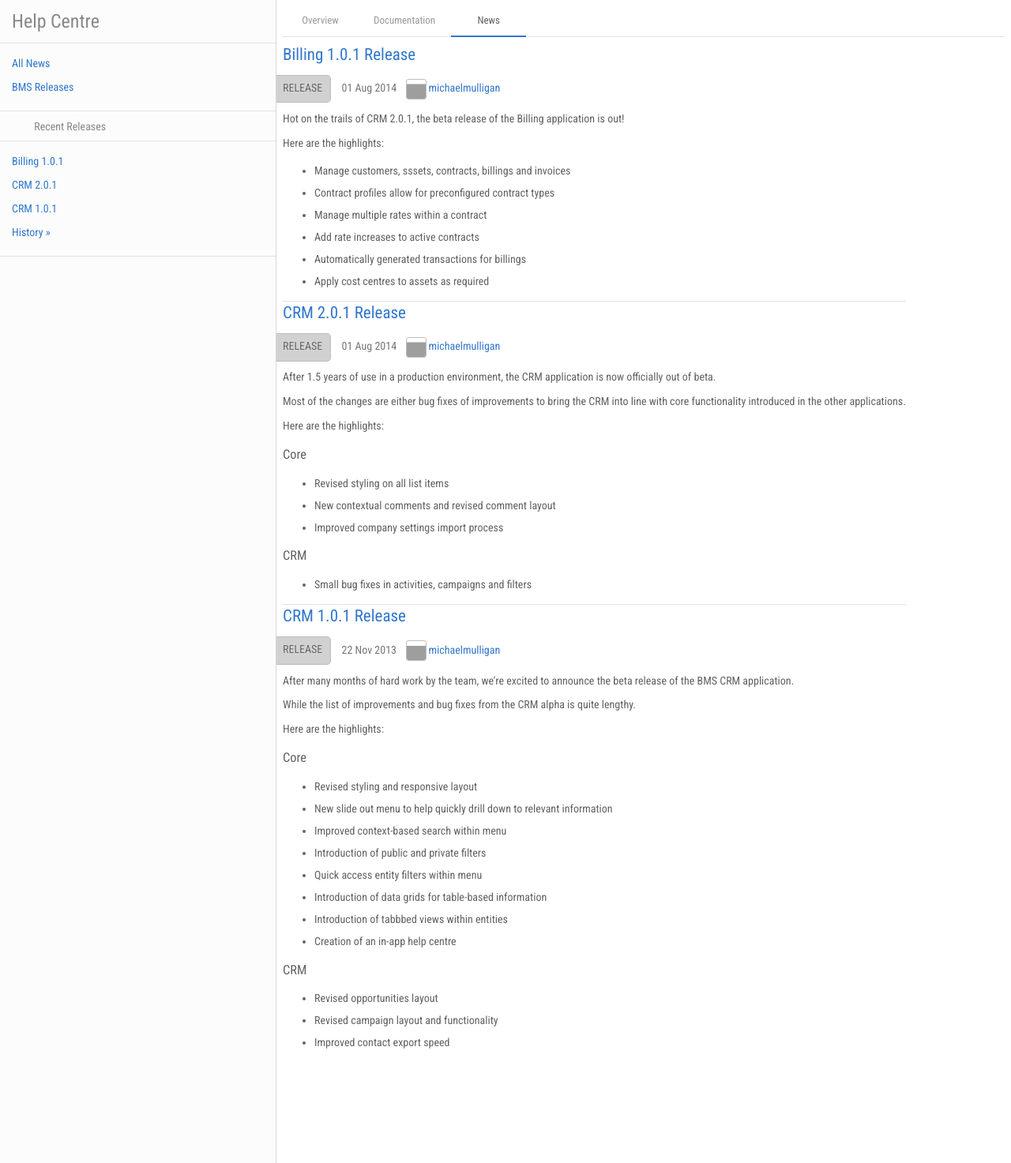
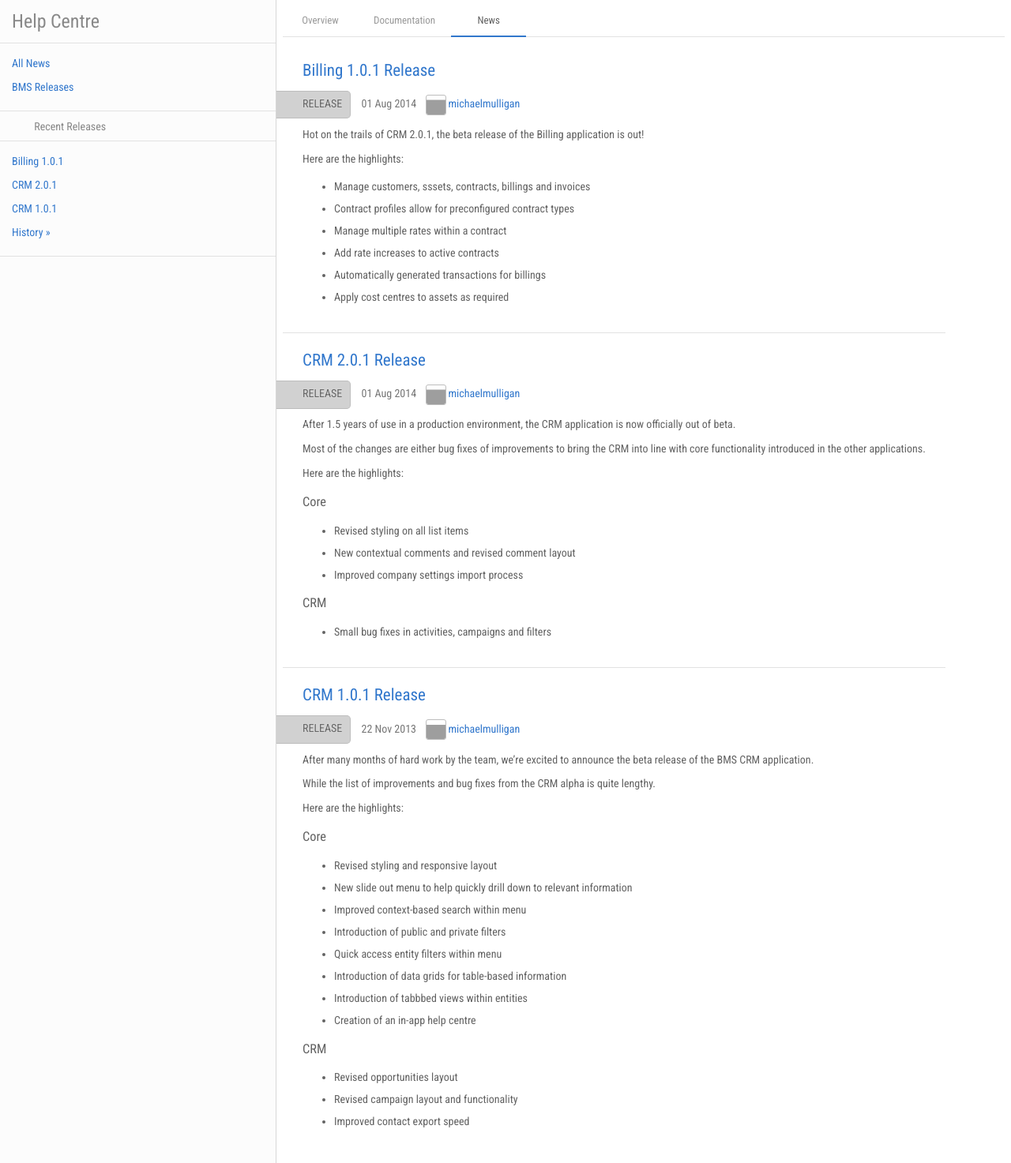
Before and after one commit to ambit/bms-support, a Jekyll site: the page built from news/index.md, in a window 1280 px wide. Shown: the whole page at 79% size. Built offline with Jekyll 4.4.1, drawn with Linux system fonts in a browser that asks for light colours; nearby versions of some CDN libraries; grey boxes are pictures that could not be loaded.

Commit message:
News Article Padding

```diff
--- a/css/style.css
+++ b/css/style.css
@@ -442,7 +442,7 @@ article h2:first-child {
   margin-left: 10px;
 }
 
-.new article {
+.news article {
   padding: 20px 25px 20px 25px;
 }
 
```
